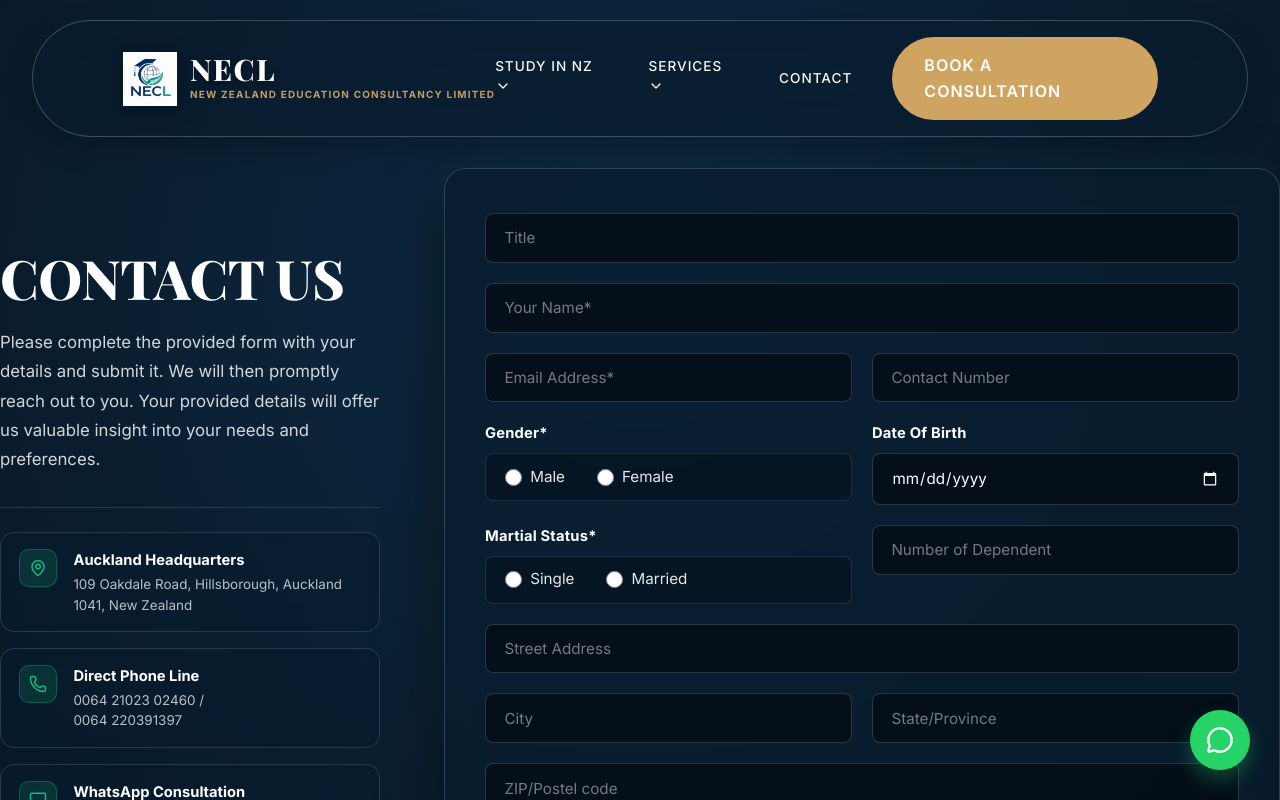
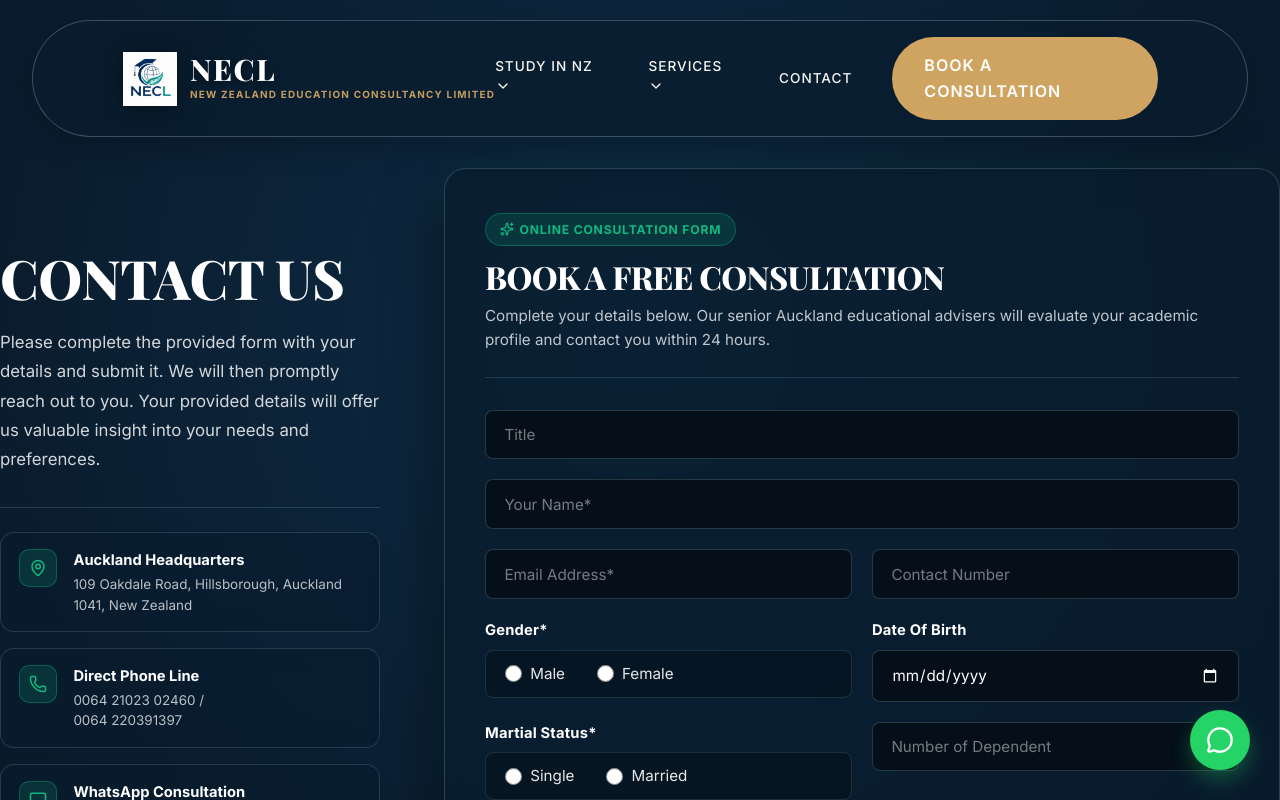
Before and after one commit to DUTCHBOYYOBHCTUD/joppy, a React (Vite) app: page /contact in a window 1280 px wide. Shown: the top 800 px of the page. Built offline with nearby package versions, Linux system fonts and the light colour scheme; no server answers.

Commit message:
feat: make contact page dedicated route and link all consultation CTA buttons to the form

```diff
--- a/src/App.jsx
+++ b/src/App.jsx
@@ -1,4 +1,5 @@
 import { Routes, Route } from 'react-router-dom'
+import ScrollToTop from './components/ScrollToTop'
 import Navbar from './components/Navbar'
 import Footer from './components/Footer'
 import FloatingWidgets from './components/FloatingWidgets'
@@ -12,6 +13,7 @@ import Contact from './pages/Contact'
 function App() {
   return (
     <div className="app-container">
+      <ScrollToTop />
       <Navbar />
       <main>
         <Routes>
--- a/src/components/Navbar.jsx
+++ b/src/components/Navbar.jsx
@@ -46,13 +46,21 @@ const Navbar = () => {
             </div>
             <Link to="/contact" className="nav-item" onClick={closeMenu}>Contact</Link>
 
-            <a
-              href="mailto:support@necl.co.nz?subject=Book%20a%20Consultation%20-%20NECL"
+            <Link
+              to="/contact#consultation-form"
               className="btn btn-primary nav-cta"
-              onClick={closeMenu}
+              onClick={() => {
+                closeMenu();
+                if (window.location.pathname === '/contact') {
+                  const formEl = document.getElementById('consultation-form');
+                  if (formEl) {
+                    formEl.scrollIntoView({ behavior: 'smooth', block: 'start' });
+                  }
+                }
+              }}
             >
               BOOK A CONSULTATION
-            </a>
+            </Link>
           </nav>
 
           <button
--- /dev/null
+++ b/src/components/ScrollToTop.jsx
@@ -0,0 +1,30 @@
+import { useEffect } from 'react';
+import { useLocation } from 'react-router-dom';
+
+/**
+ * ScrollToTop
+ * Resets window scroll position upon route change, or smoothly scrolls to
+ * the target element if a hash (e.g. #consultation-form) is specified in the URL.
+ */
+const ScrollToTop = () => {
+  const { pathname, hash } = useLocation();
+
+  useEffect(() => {
+    if (hash) {
+      const targetId = hash.replace('#', '');
+      const el = document.getElementById(targetId);
+      if (el) {
+        setTimeout(() => {
+          el.scrollIntoView({ behavior: 'smooth', block: 'start' });
+        }, 120);
+        return;
+      }
+    }
+    // No hash: smooth/instant reset to top of page
+    window.scrollTo({ top: 0, left: 0, behavior: 'instant' });
+  }, [pathname, hash]);
+
+  return null;
+};
+
+export default ScrollToTop;
--- a/src/pages/Contact.css
+++ b/src/pages/Contact.css
@@ -126,6 +126,49 @@
   backdrop-filter: blur(18px);
   -webkit-backdrop-filter: blur(18px);
   box-shadow: 0 25px 60px rgba(0, 0, 0, 0.55), 0 0 35px rgba(16, 185, 129, 0.08);
+}
+
+#consultation-form {
+  scroll-margin-top: 6.5rem;
+}
+
+/* Consultation Form Card Header */
+.form-card-header {
+  margin-bottom: 2rem;
+  padding-bottom: 1.5rem;
+  border-bottom: 1px solid rgba(169, 199, 216, 0.16);
+}
+
+.form-badge {
+  display: inline-flex;
+  align-items: center;
+  padding: 0.35rem 0.85rem;
+  background: rgba(16, 185, 129, 0.15);
+  border: 1px solid rgba(16, 185, 129, 0.35);
+  border-radius: 20px;
+  color: #10B981;
+  font-size: 0.76rem;
+  font-weight: 700;
+  letter-spacing: 0.8px;
+  text-transform: uppercase;
+  margin-bottom: 0.75rem;
+}
+
+.form-title {
+  font-family: var(--font-heading);
+  font-size: clamp(1.6rem, 2.5vw, 2.1rem);
+  font-weight: 800;
+  color: #FFFFFF;
+  margin-bottom: 0.5rem;
+  line-height: 1.2;
+}
+
+.form-subtitle {
+  font-family: var(--font-body);
+  font-size: 0.95rem;
+  color: rgba(255, 255, 255, 0.75);
+  line-height: 1.6;
+  margin: 0;
 }
 
 .client-custom-form {
--- a/src/pages/Contact.jsx
+++ b/src/pages/Contact.jsx
@@ -1,6 +1,6 @@
 import React, { useState, useRef } from 'react';
 import { motion } from 'framer-motion';
-import { MapPin, Phone, Mail, MessageSquare, CheckCircle, AlertCircle } from 'lucide-react';
+import { MapPin, Phone, Mail, MessageSquare, CheckCircle, AlertCircle, Sparkles } from 'lucide-react';
 import emailjs from '@emailjs/browser';
 import './Contact.css';
 
@@ -187,10 +187,23 @@ const Contact = () => {
               ========================================================================= */}
           <motion.div
             className="contact-form-container"
+            id="consultation-form"
             initial={{ opacity: 0, y: 25 }}
             animate={{ opacity: 1, y: 0 }}
             transition={{ duration: 0.5, delay: 0.1 }}
           >
+            {/* Header for Consultation Form */}
+            <div className="form-card-header">
+              <div className="form-badge">
+                <Sparkles size={14} style={{ marginRight: '6px' }} />
+                <span>ONLINE CONSULTATION FORM</span>
+              </div>
+              <h2 className="form-title">Book a Free Consultation</h2>
+              <p className="form-subtitle">
+                Complete your details below. Our senior Auckland educational advisers will evaluate your academic profile and contact you within 24 hours.
+              </p>
+            </div>
+
             <form ref={formRef} className="client-custom-form" onSubmit={handleSubmit}>
 
               {/* Row 1: Title */}
--- a/src/pages/Home.jsx
+++ b/src/pages/Home.jsx
@@ -156,12 +156,12 @@ const Home = () => {
               <ChevronDown size={18} style={{ marginLeft: '6px' }} />
             </button>
 
-            <a
-              href="mailto:support@necl.co.nz?subject=Free%20Consultancy%20Inquiry%20-%20NECL"
+            <Link
+              to="/contact#consultation-form"
               className="btn btn-glass"
             >
               Book Free Consultation &rarr;
-            </a>
+            </Link>
           </div>
 
           {/* Trust & Metric Cards */}
@@ -444,12 +444,12 @@ const Home = () => {
                 At NECL, we believe every student deserves honest advice, personalised support and the confidence to make informed decisions about their education and future.
               </p>
               <div className="outro-contact-actions">
-                <a
-                  href="mailto:support@necl.co.nz?subject=Book%20Free%20Consultancy%20Session%20-%20NECL"
+                <Link
+                  to="/contact#consultation-form"
                   className="btn btn-primary outro-btn-primary"
                 >
                   Book Free Consultation <Send size={16} style={{ marginLeft: '8px' }} />
-                </a>
+                </Link>
                 <a
                   href="https://wa.me/64220391397"
                   target="_blank"
--- a/src/pages/WhyNZ.jsx
+++ b/src/pages/WhyNZ.jsx
@@ -1,4 +1,5 @@
 import React, { Suspense, useRef } from 'react';
+import { Link } from 'react-router-dom';
 import { motion, useScroll, useTransform } from 'framer-motion';
 import { Briefcase, Building, Route, Compass, ChevronDown, Award, Phone, Send } from 'lucide-react';
 import SkyTower3D from '../components/SkyTower3D';
@@ -180,12 +181,12 @@ const WhyNZ = () => {
               Generous post-study work visas empower international graduates to build valuable industry experience and launch global careers in one of the safest, most peaceful countries on Earth.
             </p>
             <div className="outro-contact-actions">
-              <a
-                href="mailto:support@necl.co.nz?subject=Plan%20Study%20and%20Career%20Pathway%20-%20NECL"
+              <Link
+                to="/contact#consultation-form"
                 className="btn btn-primary outro-btn-primary"
               >
                 Plan Your Pathway with NECL <Send size={16} style={{ marginLeft: '8px' }} />
-              </a>
+              </Link>
               <a
                 href="https://wa.me/64220391397"
                 target="_blank"
```
Also changed, not shown: src/components/AboutUs.jsx (+4 -3 lines), src/components/ConsultationCTA.jsx (+4 -3 lines).
